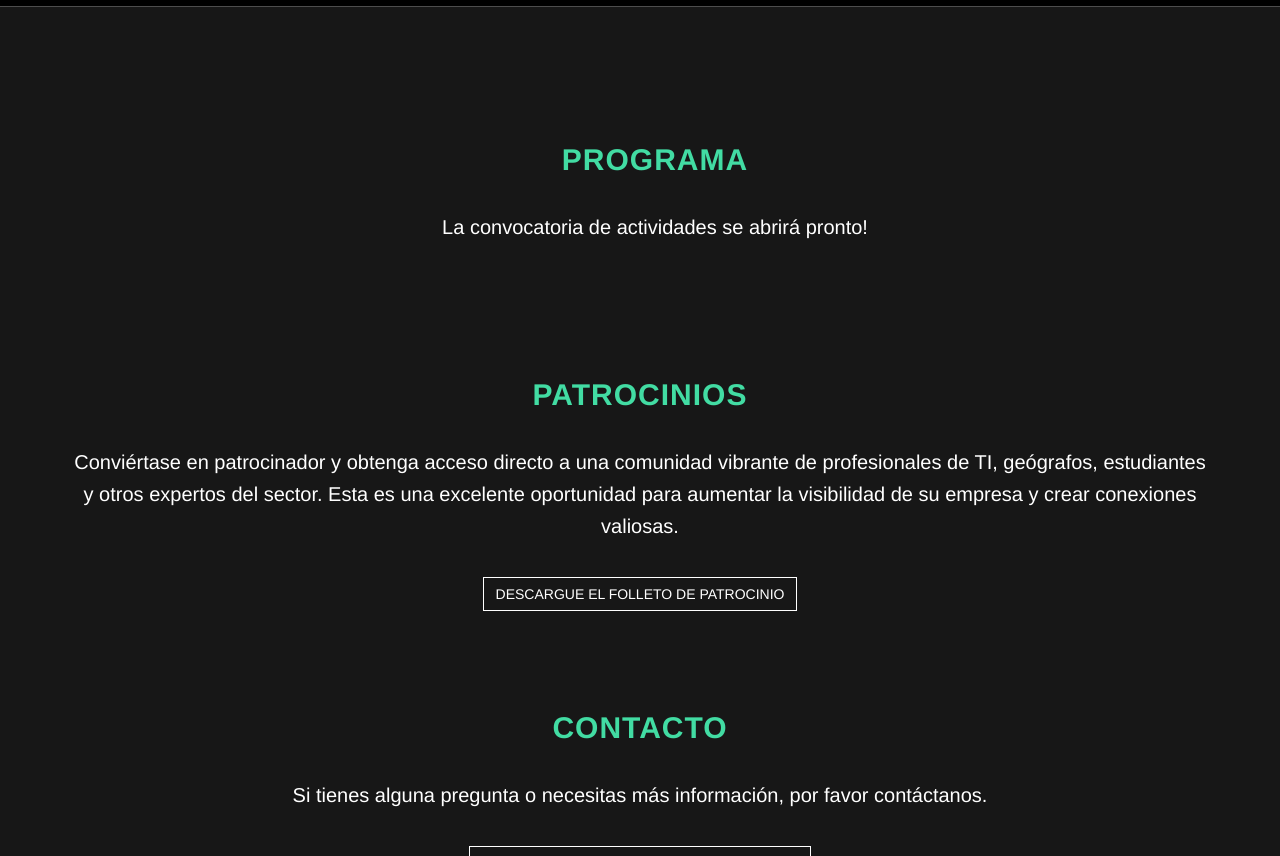
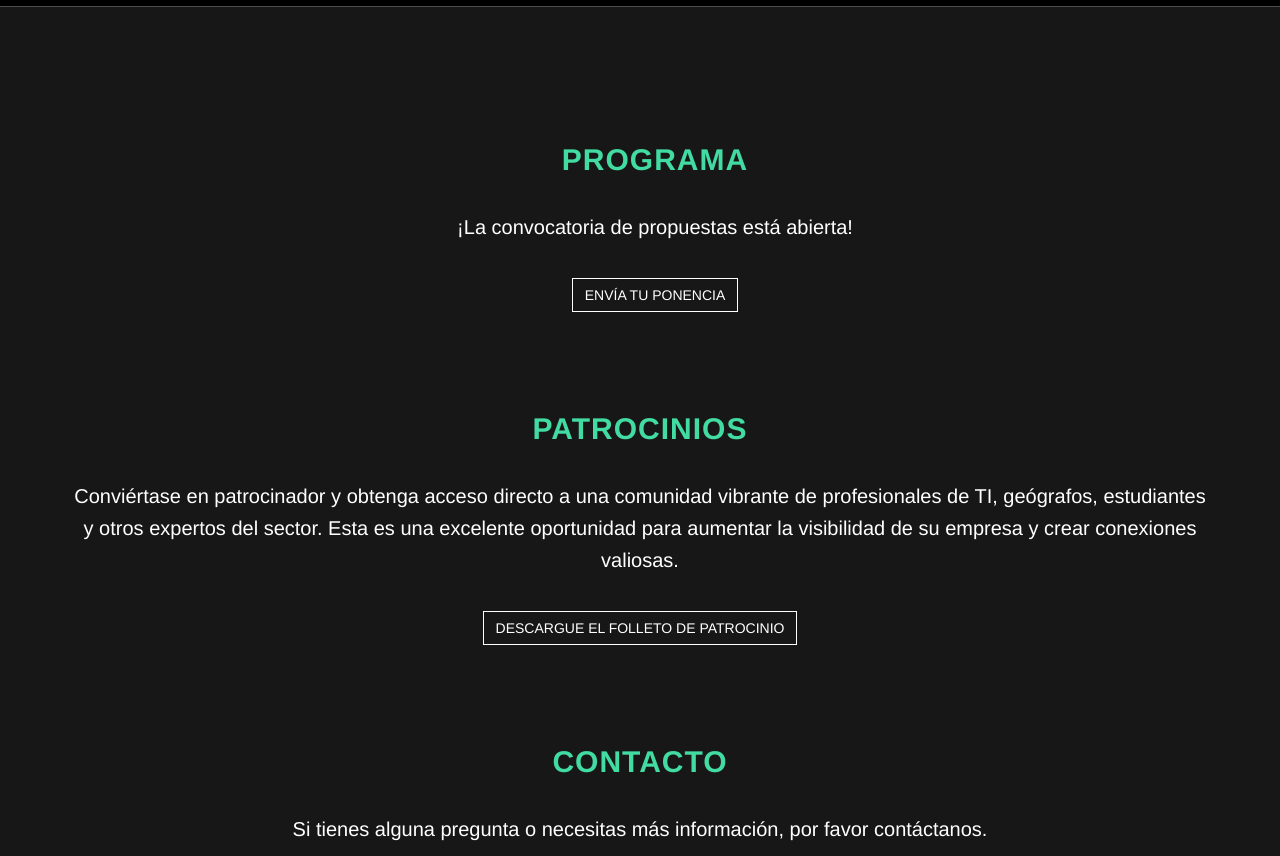
Before and after one commit to OSMLatam/sotm-latam-2024, a Jekyll site: the page built from index.html, in a window 1280 px wide and 900 px high, scrolled down 1577 px, cut to the strip 44-900 px from the top of the window. Built offline with Jekyll 4.4.1, drawn with Linux system fonts in a browser that asks for light colours; nearby versions of some CDN libraries; some web fonts are replaced.

```diff
--- a/_config.yml
+++ b/_config.yml
@@ -46,11 +46,11 @@ registrations:
   url: https://doity.com.br/sotm-latam-bra-2024
 
 program:
-  stage: call-for-proposals-will-open-soon
-  # stage: call-for-proposals-open
+  # stage: call-for-proposals-will-open-soon
+  stage: call-for-proposals-open
   # stage: call-for-proposals-closed
   # stage: program-is-ready
-  url: https://pretalx.com/sotm-latam-bra-2024
+  url: "https://talks.osgeo.org/sotm2024-latam"
 
 # Build settings
 markdown: kramdown
@@ -148,7 +148,7 @@ t:
       title: "Programa"
       call_for_proposals_will_open_soon: "La convocatoria de actividades se abrirá pronto!"
       call_for_proposals_open: "¡La convocatoria de propuestas está abierta!"
-      submit_your_proposal: "Envía tu propuesta"
+      submit_your_proposal: "Envía tu ponencia"
       thank_you_submissions: "El envío de propuestas ha terminado. El comité del programa está revisando las propuestas y pronto anunciaremos el programa."
       program_is_finalized: "¡Nuestro programa está finalizado! Consulta el cronograma completo para planificar tu experiencia en la conferencia."
       view_program: "Ver Programa"
--- a/_includes/home/intro.html
+++ b/_includes/home/intro.html
@@ -22,7 +22,7 @@
             </span>
             {% if site.program.stage == 'call-for-proposals-open' %}
             <span class="col-xs-12 col-sm-4 btn-item">
-              <a target="_blank" class="btn btn-default" href="{{ site.program.proposals.url }}" role="button">{{
+              <a target="_blank" class="btn btn-default" href="{{ site.program.url }}" role="button">{{
                 t.intro_section.submit_proposal }}</a>
             </span>
             {% elsif site.program.stage == 'program-is-ready' %}
```
